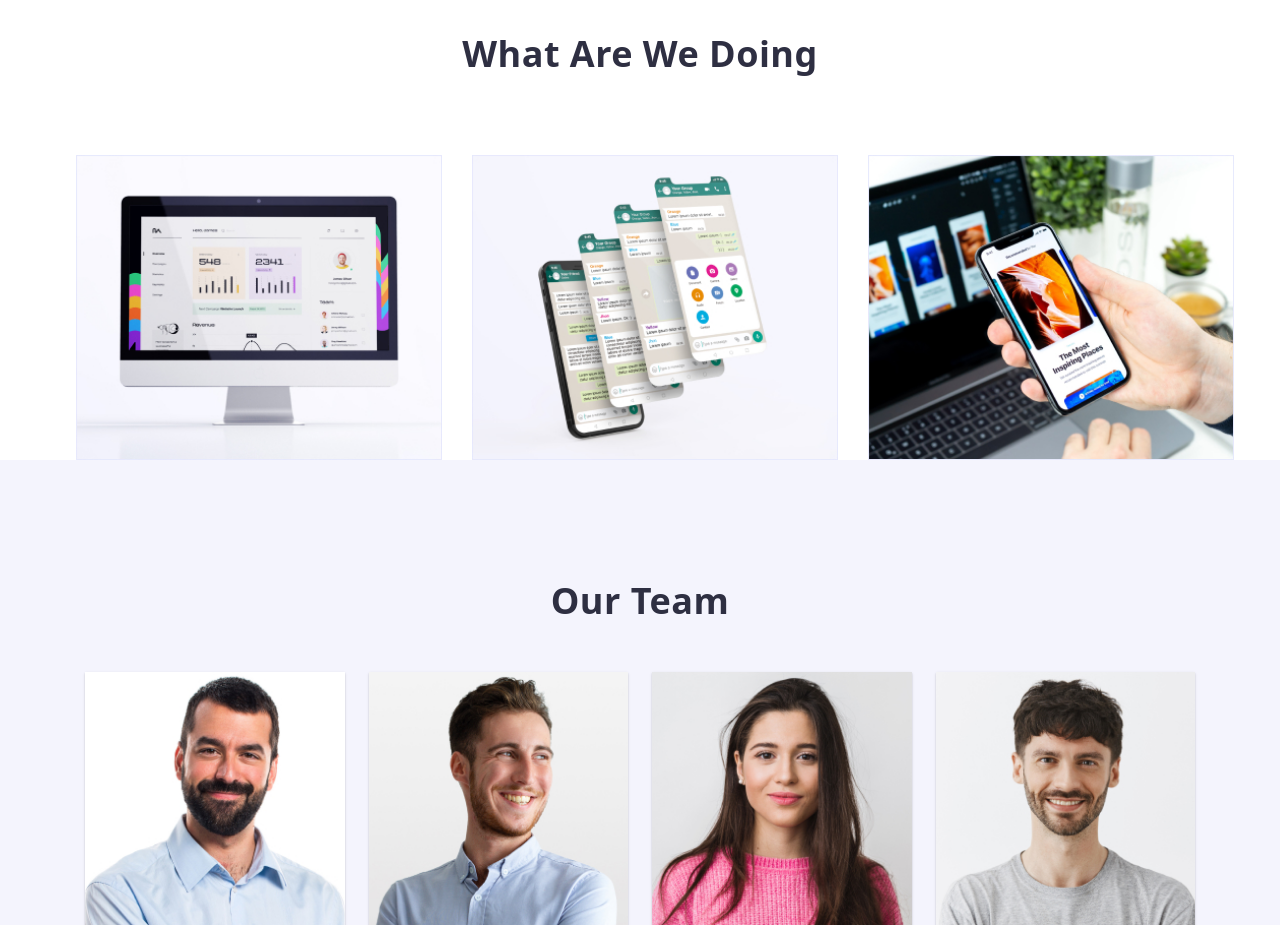
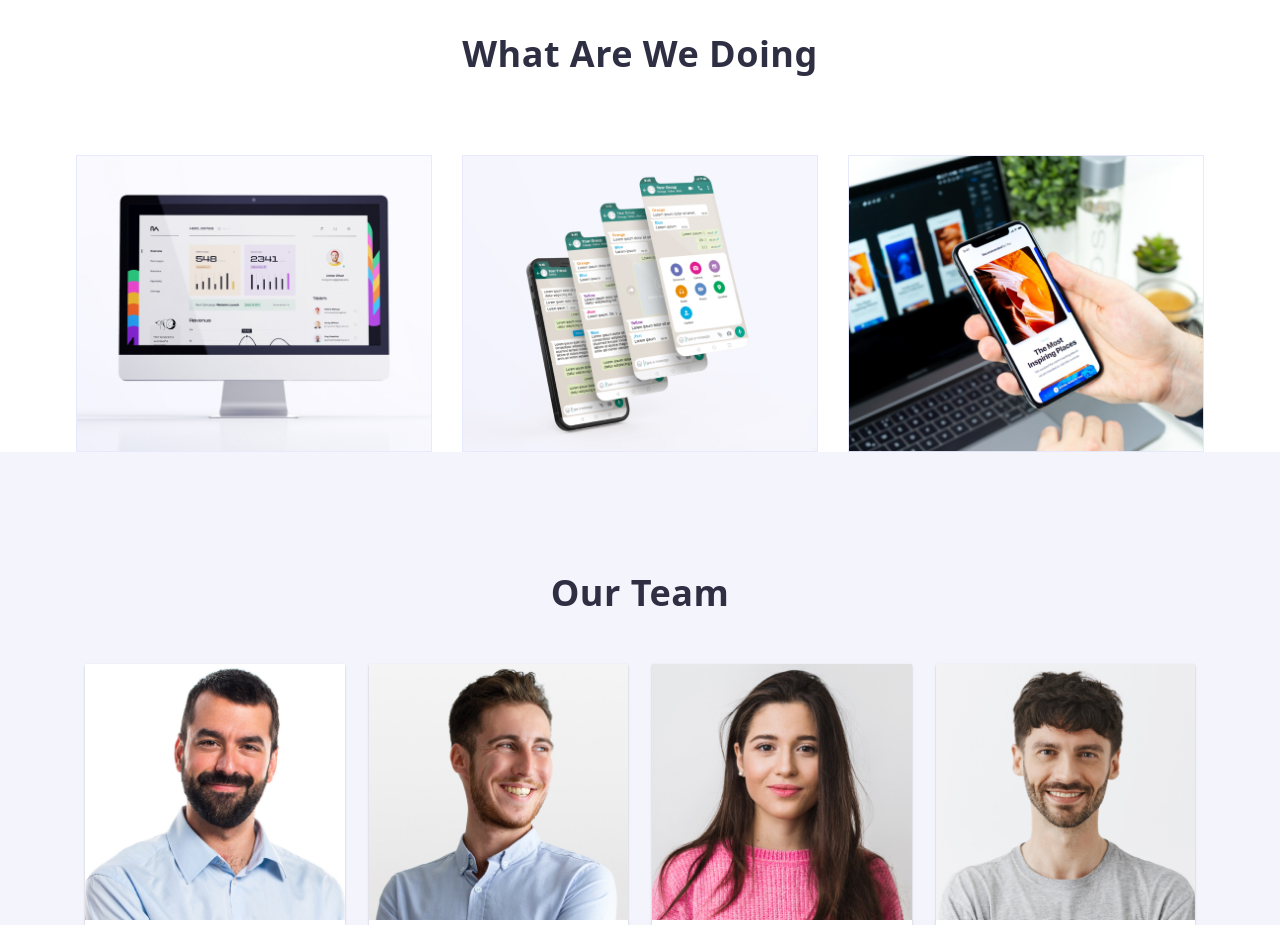
Before and after one commit to CindyRuth19/goit-markup-hw-07, a plain HTML site: page index.html in a window 1280 px wide. Shown: the part 1040-1965 px from the top of the page. Drawn offline with nearby package versions, Linux system fonts and the light colour scheme.

Commit message:
updateeeee

```diff
--- a/css/style.css
+++ b/css/style.css
@@ -527,7 +527,6 @@ body {
   @media screen and (min-width: 1158px) {
     display: flex;
     flex-wrap: nowrap;
-    margin-right: -30px;
     margin-left: -30px;
   }
 }
```
